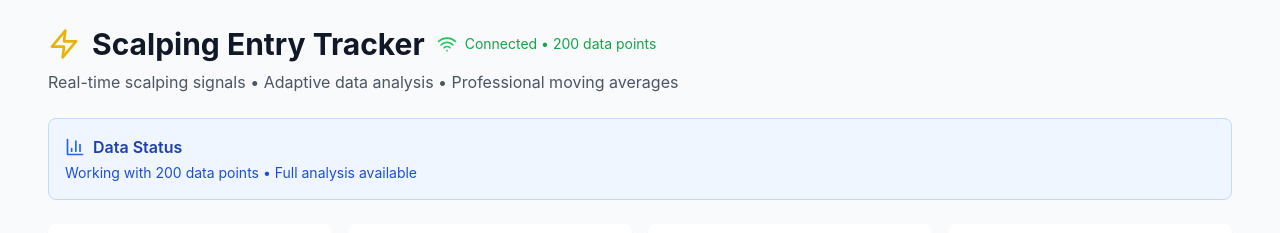
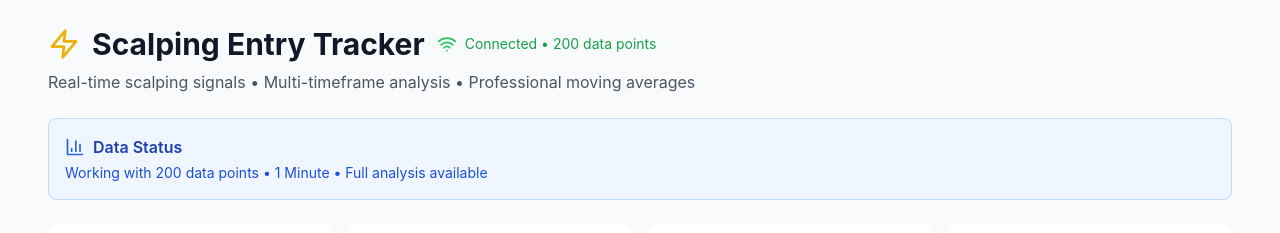
Before and after one commit to mediareason/dr-paul-eth-trading-agent, a Next.js app in the folder dashboard/: page / in a window 1280 px wide. Both pictures are taken after a click on the button "Scalping Tracker". Shown: the part 324-557 px from the top of the page. Built offline with nearby package versions, Linux system fonts and the light colour scheme; no server answers.

Commit message:
Add 30m and 1h timeframes to scalping tracker for medium-term analysis

```diff
--- a/dashboard/components/ScalpingTracker.js
+++ b/dashboard/components/ScalpingTracker.js
@@ -261,6 +261,19 @@ const ScalpingTracker = () => {
     return symbolMap[symbol] || symbol.replace('USDT', '');
   };
 
+  // Get timeframe display text
+  const getTimeframeDisplay = (tf) => {
+    const timeframeMap = {
+      '1m': '1 Minute',
+      '3m': '3 Minutes',
+      '5m': '5 Minutes',
+      '15m': '15 Minutes',
+      '30m': '30 Minutes',
+      '1h': '1 Hour'
+    };
+    return timeframeMap[tf] || tf;
+  };
+
   const latestData = priceData[priceData.length - 1];
   const trendDirection = latestData && latestData.ema9 && latestData.sma21 && latestData.ema9 > latestData.sma21 ? 'UP' : 'DOWN';
   const recentChange = priceData.length > 1 ?
@@ -306,7 +319,7 @@ const ScalpingTracker = () => {
             </span>
           </div>
         </div>
-        <p className="text-gray-600">Real-time scalping signals • Adaptive data analysis • Professional moving averages</p>
+        <p className="text-gray-600">Real-time scalping signals • Multi-timeframe analysis • Professional moving averages</p>
       </div>
 
       {/* Error Display */}
@@ -331,7 +344,7 @@ const ScalpingTracker = () => {
             <span className="font-semibold text-blue-800">Data Status</span>
           </div>
           <div className="text-blue-700 text-sm mt-1">
-            Working with {priceData.length} data points •
+            Working with {priceData.length} data points • {getTimeframeDisplay(timeframe)} •
             {priceData.length >= 200 ? ' Full analysis available' :
              priceData.length >= 21 ? ' Medium-term signals available' :
              priceData.length >= 9 ? ' Short-term signals available' :
@@ -369,6 +382,8 @@ const ScalpingTracker = () => {
             <option value="3m">3 Minutes</option>
             <option value="5m">5 Minutes</option>
             <option value="15m">15 Minutes</option>
+            <option value="30m">30 Minutes</option>
+            <option value="1h">1 Hour</option>
           </select>
         </div>
 
@@ -438,7 +453,7 @@ const ScalpingTracker = () => {
         <div className="bg-white rounded-lg shadow-sm p-6 mb-6">
           <h3 className="text-lg font-semibold mb-4 flex items-center gap-2">
             <BarChart3 className="w-5 h-5" />
-            Live {getDisplaySymbol(symbol)} Chart • {timeframe} Timeframe • {priceData.length} Data Points
+            Live {getDisplaySymbol(symbol)} Chart • {getTimeframeDisplay(timeframe)} • {priceData.length} Data Points
           </h3>
           <div className="h-80">
             <ResponsiveContainer width="100%" height="100%">
@@ -575,7 +590,7 @@ const ScalpingTracker = () => {
       <div className="bg-gradient-to-r from-blue-50 to-indigo-50 p-6 rounded-lg">
         <h4 className="font-semibold mb-4 flex items-center gap-2">
           <DollarSign className="w-5 h-5" />
-          Adaptive Scalping Strategy • Works with Available Data
+          Multi-Timeframe Scalping Strategy • Works with Available Data
         </h4>
         <div className="grid grid-cols-1 md:grid-cols-2 gap-6 text-sm">
           <div>
@@ -584,7 +599,7 @@ const ScalpingTracker = () => {
               <li>9 EMA crosses above 21 MA (momentum shift)</li>
               <li>Price above 200 MA = STRONG | Limited data = DEVELOPING</li>
               <li>Risk: 0.5% | Target: 1.5% (3:1 reward/risk)</li>
-              <li>Adaptive analysis works with 21+ data points</li>
+              <li>Works with 1m to 1h timeframes</li>
             </ul>
           </div>
           <div>
@@ -593,14 +608,14 @@ const ScalpingTracker = () => {
               <li>9 EMA crosses below 21 MA (momentum shift)</li>
               <li>Price below 200 MA = STRONG | Limited data = DEVELOPING</li>
               <li>Risk: 0.5% | Target: 1.5% (3:1 reward/risk)</li>
-              <li>Real market volatility analysis included</li>
+              <li>Adaptive analysis for all timeframes</li>
             </ul>
           </div>
         </div>
         <div className="mt-4 p-3 bg-blue-100 rounded-lg">
-          <strong className="text-blue-800">📊 Adaptive Analysis:</strong>
+          <strong className="text-blue-800">🔄 Multi-Timeframe Analysis:</strong>
           <span className="text-blue-700 text-sm ml-2">
-            This tracker adapts to available data - shows basic info with limited data, full analysis with 200+ points.
+            Now supports 30m and 1h timeframes for medium-term scalping opportunities. Higher timeframes provide stronger signals with wider targets.
           </span>
         </div>
       </div>
```
